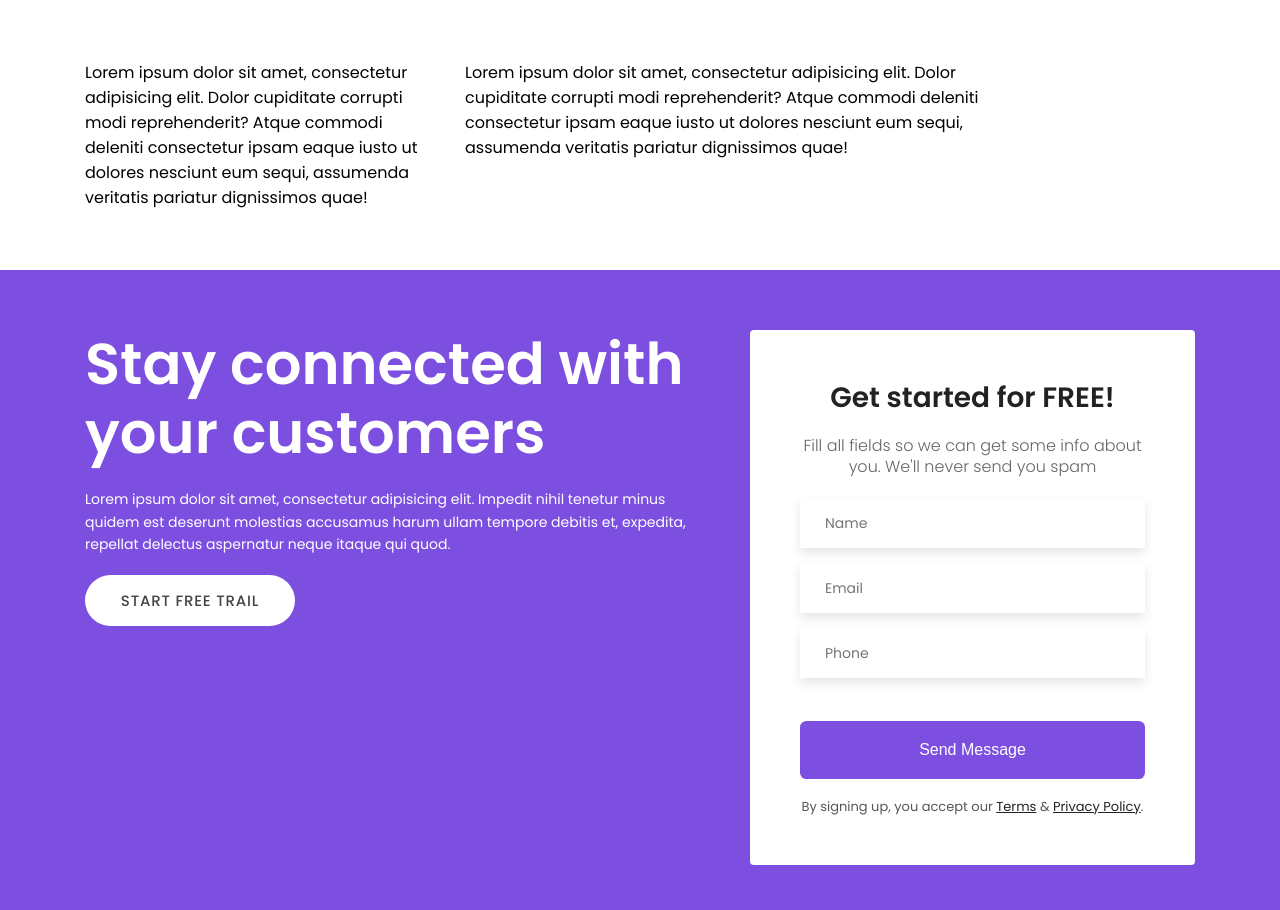
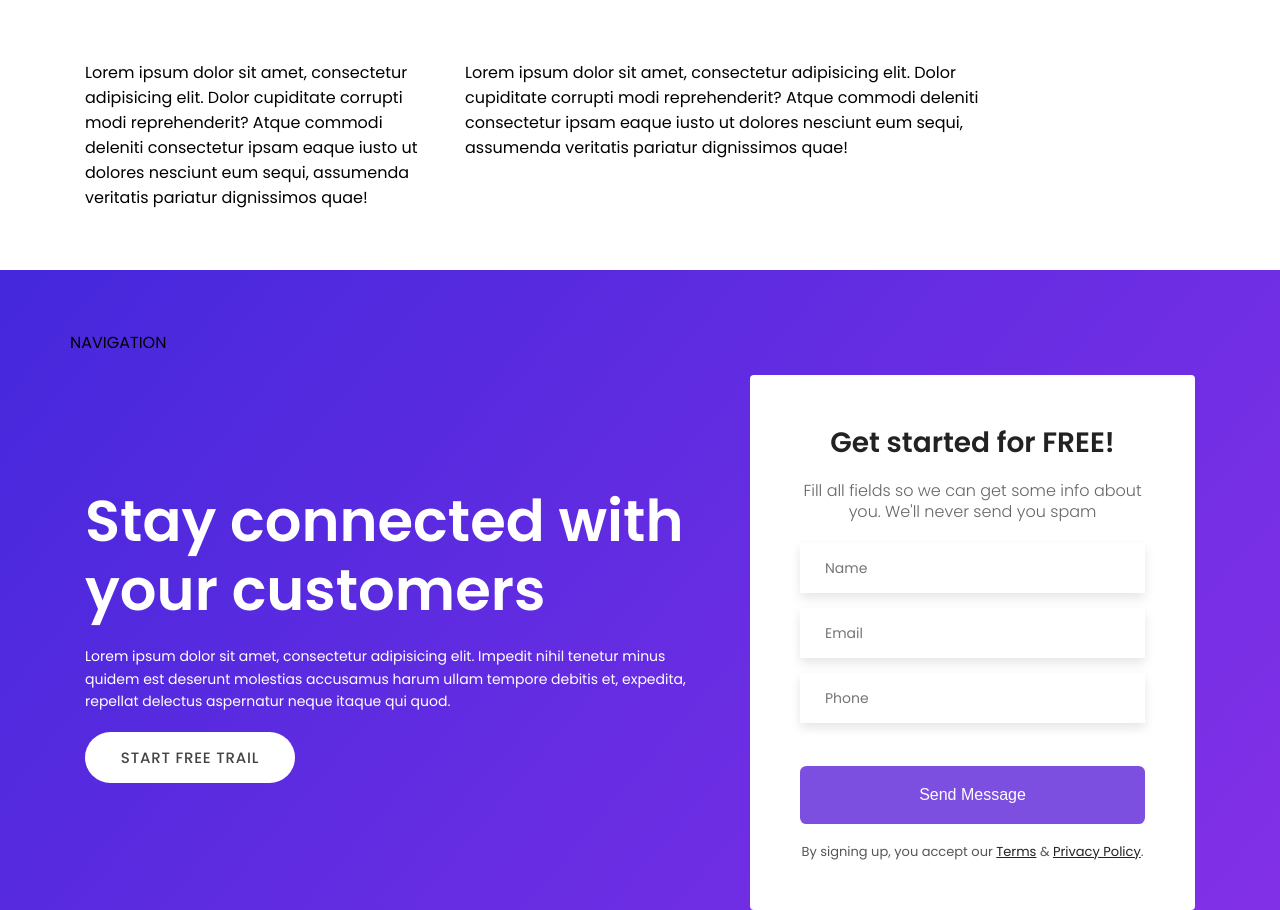
Before and after one commit to front-end-by-rimantas/41-grupe-portfolio-react, a website: page index.html in a window 1280 px wide. Shown: the top 910 px of the page. Drawn offline with Linux system fonts and the light colour scheme.

Commit message:
Background image plus layout update

```diff
--- a/css/pages/home.css
+++ b/css/pages/home.css
@@ -26,10 +26,22 @@
     display: flex;
     flex-direction: column;
     gap: 20px;
+    margin-top: 7em;
+    align-items: flex-start;
+    justify-content: center;
 }
 
-.hero {
-    background-color: var(--main-color);
+.container.hero {
+    height: 100vh;
+    background: linear-gradient(
+        -50deg,
+        var(--gradient-1) 0%,
+        var(--gradient-2) 100%
+    );
+    /*background-image: url(../../img/hero/blog-4.jpg);*/
+    background-repeat: no-repeat;
+    background-position: center;
+    background-size: cover;
 }
 
 .main-title {
--- a/index.html
+++ b/index.html
@@ -42,6 +42,7 @@
 
     <!-- hero start -->
     <section class="container hero">
+        <div class="row">NAVIGATION</div>
         <div class="row">
             <div class="col-7">
                 <h1 class="main-title">Stay connected with your customers</h1>
```
Also changed, not shown: img/hero/blog-4.jpg (added).
